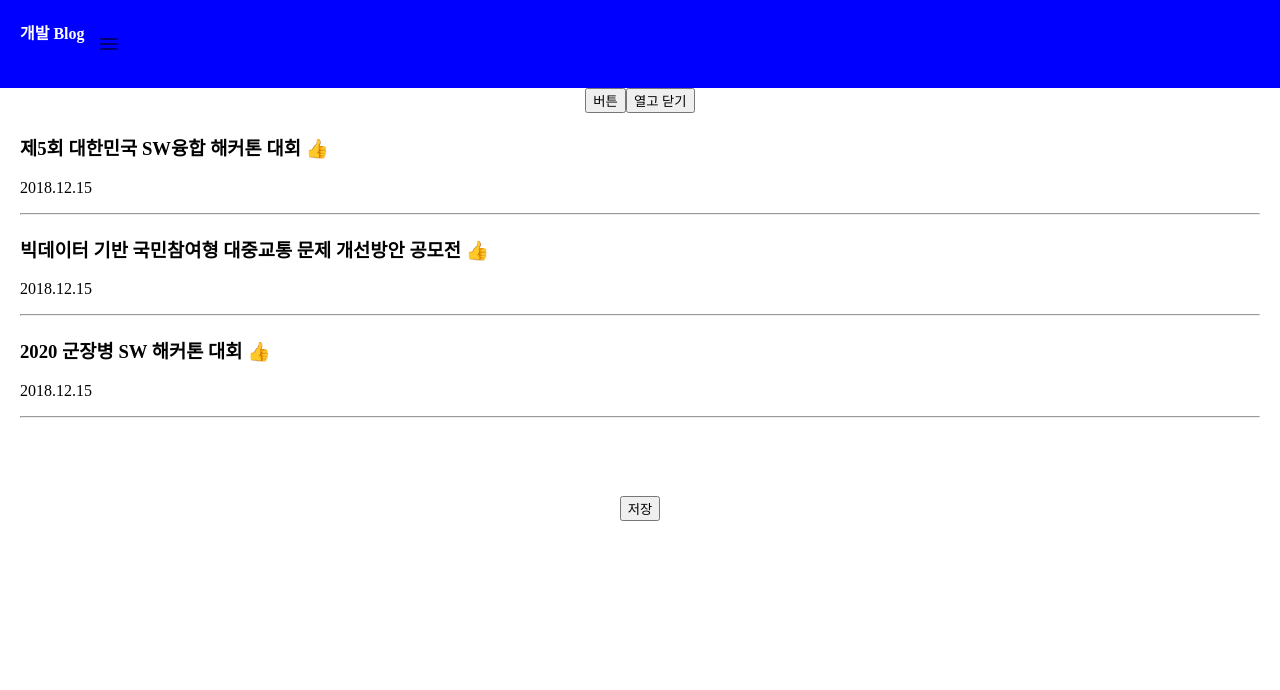
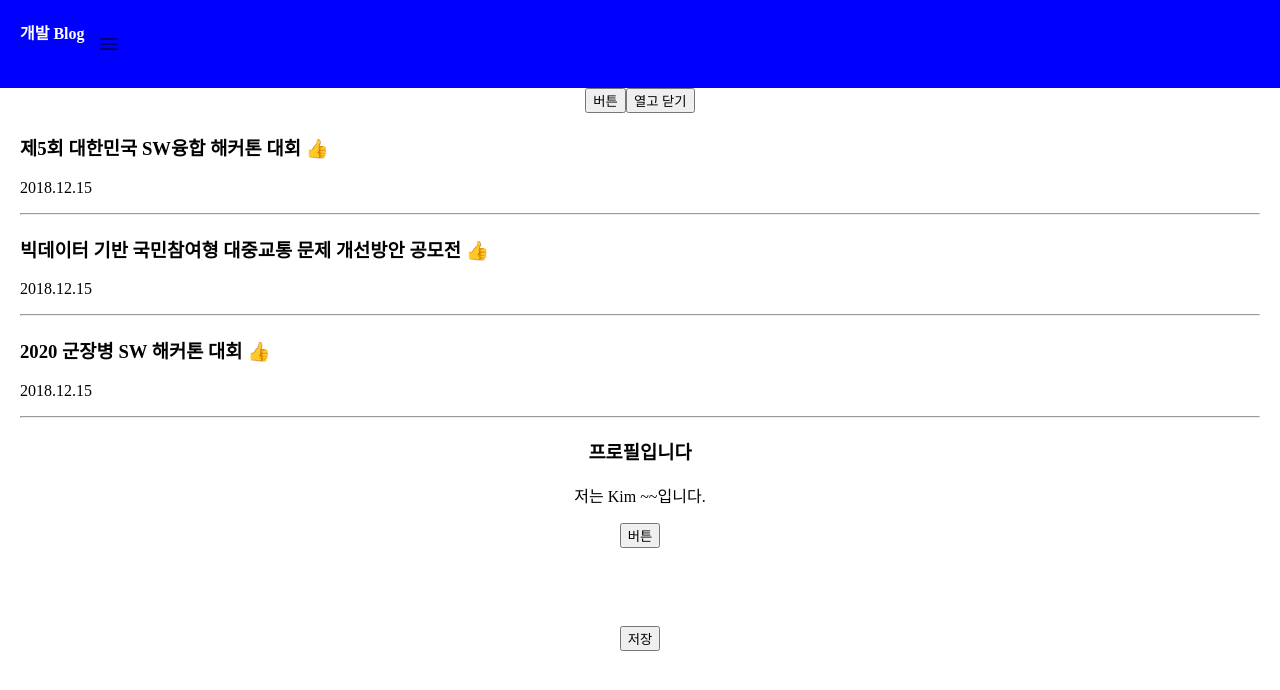
Before and after one commit to JangSeongHo99/blog, a React (Create React App) app: page / in a window 1280 px wide. Shown: the top 690 px of the page. Built offline with nearby package versions, Linux system fonts and the light colour scheme.

Commit message:
Component with class

```diff
--- a/src/App.js
+++ b/src/App.js
@@ -63,6 +63,7 @@
 			  ? <Modal 글제목 = {글제목} 제목순서 = {제목순서}></Modal>
 			  : null
 		}
+		<Profile />
 		<div className="publish">
 			<input onChange={ (e)=>{ 입력값변경(e.target.value)}}/>
 			<button onClick={ () =>{
@@ -102,4 +103,27 @@
 		</div>
 	)
 }
+
+class Profile extends React.Component {
+	//state는 constructor 안에 작성
+	constructor(){
+		super();
+		this.state = { name : 'Kim', age : 30 }
+	}
+
+	changeName = () => {
+		this.setState({name:'Park'})
+	}
+
+	render(){
+		return (
+			<div>
+				<h3>프로필입니다</h3>
+				<p>저는 { this.state.name } ~~입니다.</p>
+				<button onclick = { this.changeName }>버튼</button>
+			</div>
+		)
+	}
+}
+
 export default App;
```
Also changed, not shown: 1 other file (tests, documents, lock files or other folders).
